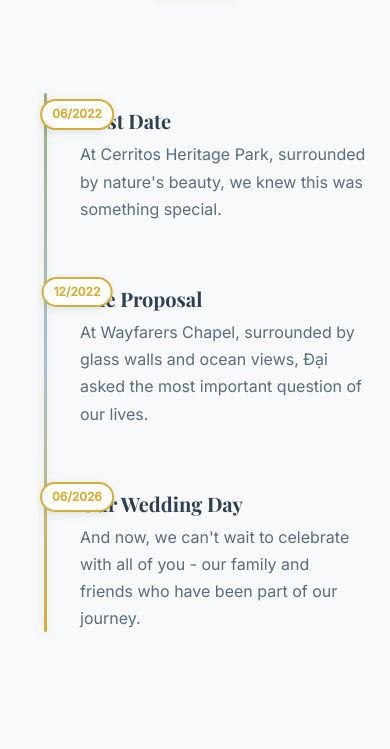
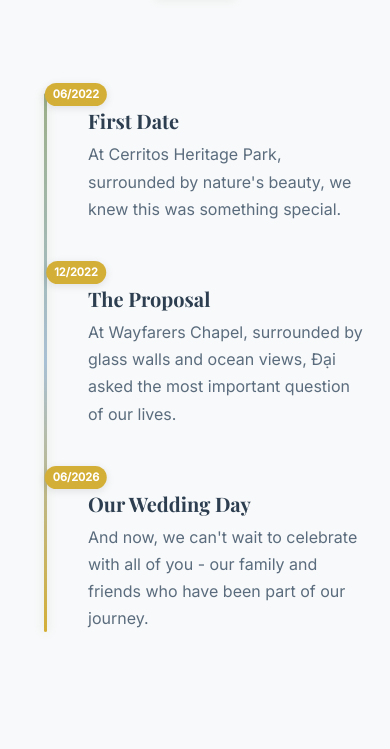
Before and after one commit to paulminhdai/minh-dai-wedding, a website: page public/index.html in a window 390 px wide. Shown: the part 960-1709 px from the top of the page. Drawn offline with nearby package versions, Linux system fonts and the light colour scheme.

Commit message:
Fix timeline layout and remove dots from Our Story section
- Fixed date badge overlap by positioning badges on the timeline
- Removed timeline dots for cleaner appearance
- Adjusted spacing between date badges and content
- Updated both desktop and mobile layouts
- Date badges now centered on timeline with proper spacing

```diff
--- a/public/styles.css
+++ b/public/styles.css
@@ -1064,23 +1064,15 @@ a:hover, a:focus {
 .story__timeline-item {
   position: relative;
   margin-bottom: var(--space-2xl);
-  padding-top: 0;
+  padding-left: 0;
   opacity: 1;
   transform: translateX(0);
   transition: opacity 0.8s ease-out, transform 0.8s ease-out;
 }
 
-/* Timeline dot */
+/* Timeline dot - removed for cleaner look */
 .story__timeline-item::after {
-  content: '';
-  position: absolute;
-  left: 27px;
-  top: 8px;
-  width: 10px;
-  height: 10px;
-  background: var(--accent-sage);
-  border-radius: 50%;
-  z-index: 3;
+  display: none;
 }
 
 .section.will-animate .story__timeline-item {
@@ -1102,21 +1094,21 @@ a:hover, a:focus {
   display: none;
 }
 
-/* Year marker centered on timeline */
+/* Year marker on timeline */
 .story__timeline-item::before {
   content: attr(data-year);
   position: absolute;
-  left: 31px;
-  top: 6px;
-  background: var(--bg-primary);
-  color: var(--accent-gold);
-  font-size: 0.875rem;
-  font-weight: 600;
-  padding: 4px 12px;
+  left: 30px;
+  top: 0;
+  background: var(--accent-gold);
+  color: var(--bg-primary);
+  font-size: 0.75rem;
+  font-weight: 700;
+  padding: 2px 10px;
   border-radius: 20px;
-  border: 2px solid var(--accent-gold);
   z-index: 5;
   transform: translateX(-50%);
+  white-space: nowrap;
   box-shadow: 0 2px 8px rgba(0, 0, 0, 0.1);
 }
 
@@ -1136,8 +1128,8 @@ a:hover, a:focus {
 }
 
 .story__timeline-content {
-  padding-left: 84px;
-  padding-top: 0;
+  padding-left: 60px;
+  padding-top: 30px;
 }
 
 .story__timeline-content h3 {
@@ -1184,25 +1176,25 @@ a:hover, a:focus {
   }
 
   .story__timeline-item {
+    padding-top: 0;
+    margin-bottom: var(--space-2xl);
+  }
+
+  .story__timeline-item::before {
+    left: 20px;
+    font-size: 0.7rem;
+    padding: 2px 8px;
+    top: -10px;
+    transform: translateX(-50%);
+  }
+
+  .story__timeline-item::after {
+    display: none; /* Keep dots hidden on mobile too */
+  }
+
+  .story__timeline-content {
+    padding-left: var(--space-xl);
     padding-top: var(--space-md);
-    margin-bottom: var(--space-2xl);
-  }
-
-  .story__timeline-item::before {
-    left: 21px;
-    font-size: 0.75rem;
-    padding: 3px 10px;
-  }
-
-  .story__timeline-item::after {
-    left: 17px;
-    top: 6px;
-    width: 8px;
-    height: 8px;
-  }
-
-  .story__timeline-content {
-    padding-left: var(--space-lg);
   }
 
   .story__gallery {
```
